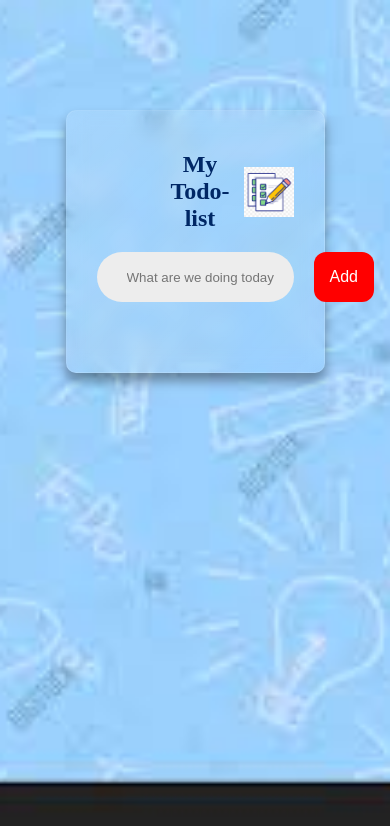
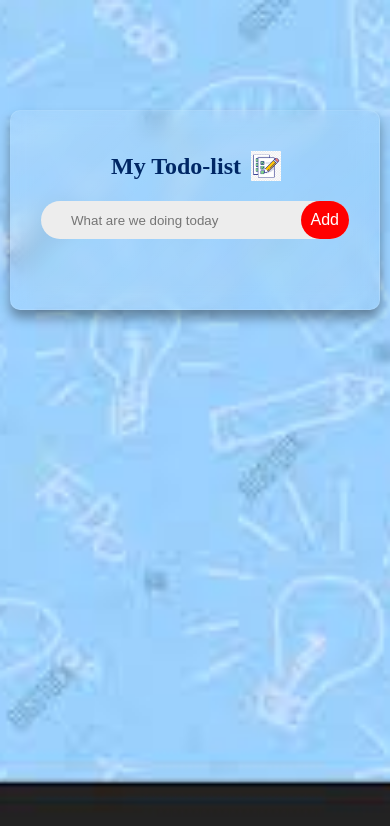
Before and after one commit to Ogfejiro/transparent, a plain HTML site: page index.html in a window 390 px wide. Drawn offline with Linux system fonts and the light colour scheme.

Commit message:
worked on the responsiveness

```diff
--- a/style.css
+++ b/style.css
@@ -210,3 +210,29 @@ span:hover {
     cursor: pointer;
   }
 }
+@media screen and (max-width: 500px) {
+  h2 {
+    display: flex;
+
+    align-items: center;
+    width: 90%;
+  }
+
+  .todo-app h2 img {
+    width: 30px;
+  }
+  button {
+    border: none;
+    background-color: red;
+    color: white;
+    outline: none;
+    padding: 10px;
+    border-radius: 30px;
+    font-size: 16px;
+    cursor: pointer;
+  }
+
+  .todo-app {
+    width: 100%;
+  }
+}
```
